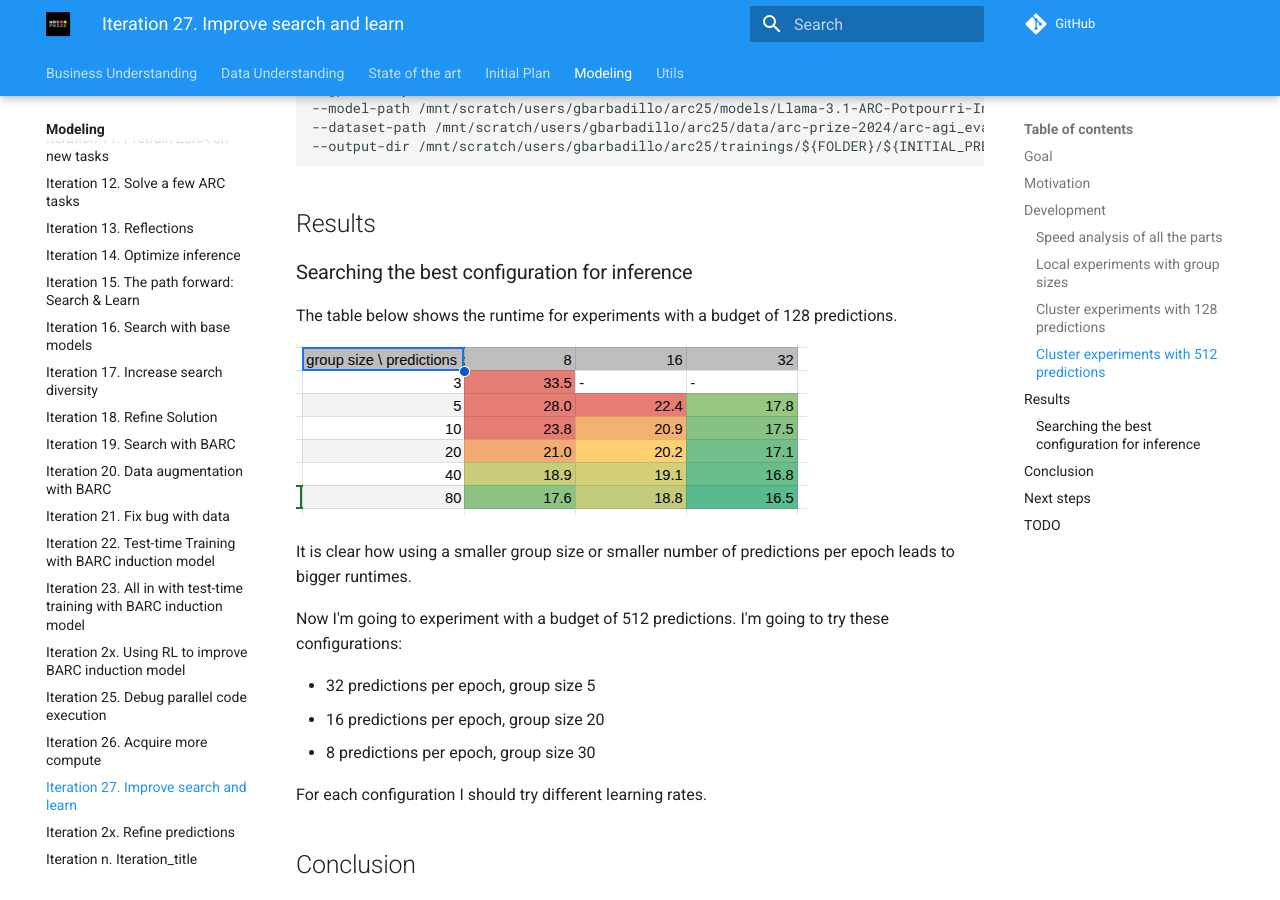
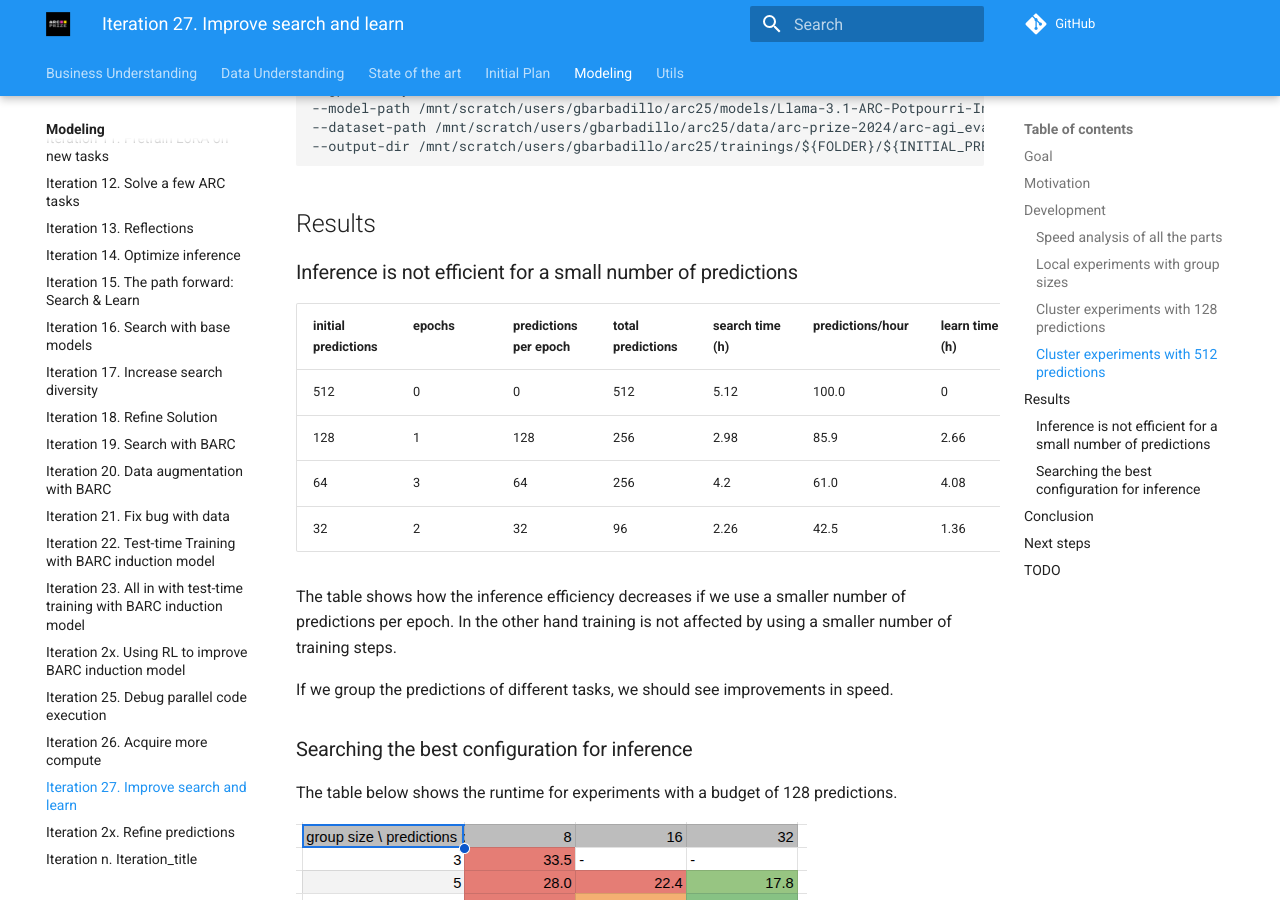
Before and after one commit to ironbar/arc25, an MkDocs documentation site: the page built from docs/modeling/Iteration_27_improve_search_and_learn.md, in a window 1280 px wide and 900 px high, scrolled down 9197 px. Built offline with MkDocs 1.6.1 and Material for MkDocs 9.7.7, drawn with Linux system fonts in a browser that asks for light colours; comment, search, counter and statistics services are not loaded.

Commit message:
added experiment results

```diff
--- a/docs/modeling/Iteration_27_improve_search_and_learn.md
+++ b/docs/modeling/Iteration_27_improve_search_and_learn.md
@@ -456,6 +456,20 @@ python /mnt/scratch/users/gbarbadillo/arc25/arc25/scripts/search_and_learn_with_
 
 ## Results
 
+### Inference is not efficient for a small number of predictions
+
+| initial predictions | epochs | predictions per epoch | total predictions | search time (h) | predictions/hour | learn time (h) | training steps | training steps/hour |
+|---------------------|--------|-----------------------|-------------------|-----------------|------------------|----------------|----------------|---------------------|
+| 512                 | 0      | 0                     | 512               | 5.12            | 100.0            | 0              | 0              | -                   |
+| 128                 | 1      | 128                   | 256               | 2.98            | 85.9             | 2.66           | 128            | 48.1                |
+| 64                  | 3      | 64                    | 256               | 4.2             | 61.0             | 4.08           | 192            | 47.1                |
+| 32                  | 2      | 32                    | 96                | 2.26            | 42.5             | 1.36           | 64             | 47.1                |
+
+The table shows how the inference efficiency decreases if we use a smaller number of predictions per epoch.
+In the other hand training is not affected by using a smaller number of training steps.
+
+If we group the predictions of different tasks, we should see improvements in speed.
+
 ### Searching the best configuration for inference
 
 The table below shows the runtime for experiments with a budget of 128 predictions.
```
